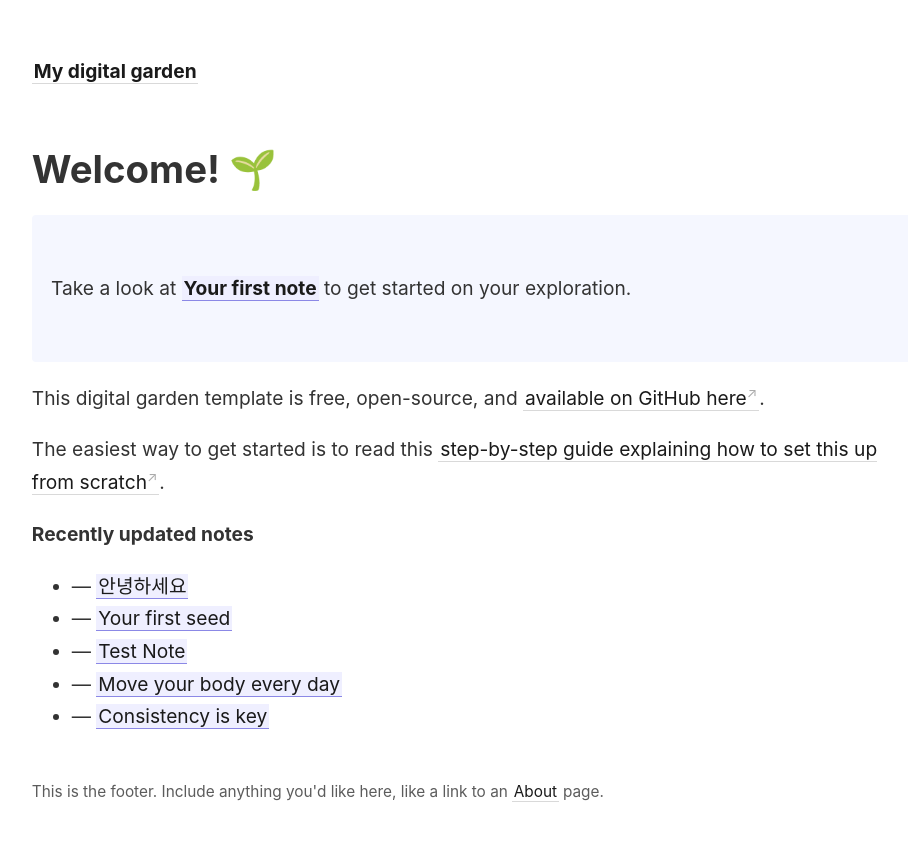
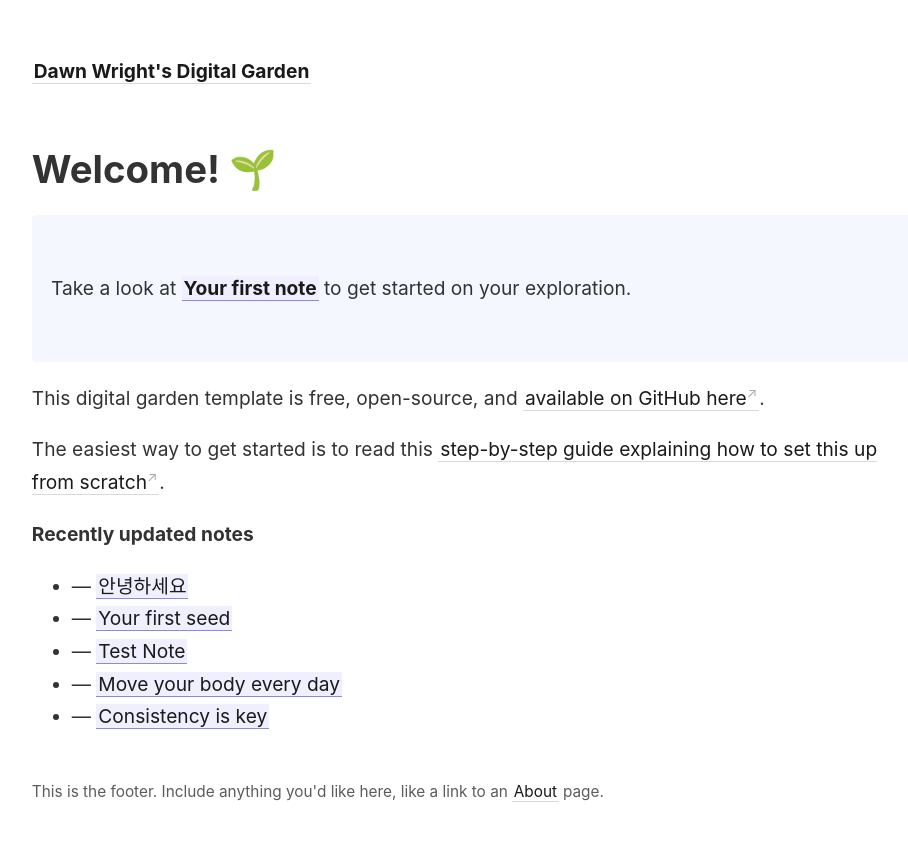
Before and after one commit to DrDawn/dawnwright-xyz, a Jekyll site: the page built from _pages/index.md, in a window 1280 px wide. Shown: the top 841 px of the page, without its empty margins (45-953 px from the left). Built offline with Jekyll 4.4.1, drawn with Linux system fonts in a browser that asks for light colours.

Commit message:
Update _config.yml
initial update of config to show the site name etc

```diff
--- a/_config.yml
+++ b/_config.yml
@@ -1,4 +1,7 @@
-title:               My digital garden
+title:               Dawn Wright's Digital Garden
+description: "Ideas, research, and thinking in progress"
+author: "Dawn Wright"
+url: "https://dawnwright.xyz"
 include:             ['_pages']
 exclude:             ['_includes/notes_graph.json']
 # You may need to change the base URL depending on your deploy configuration.
```
